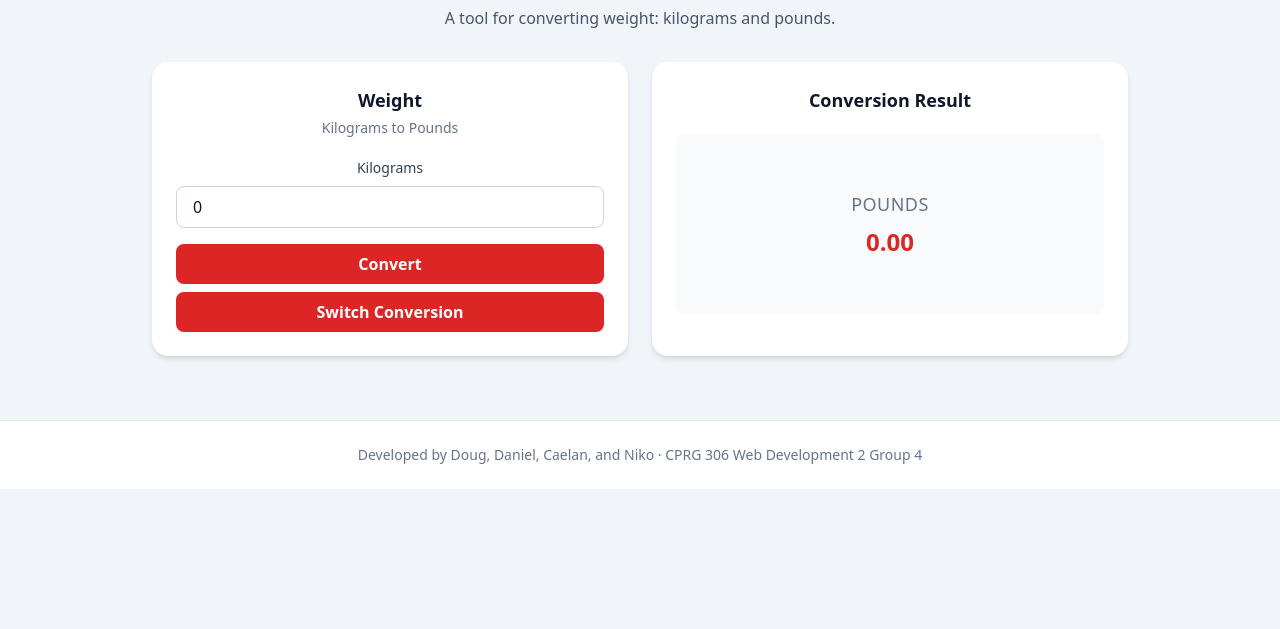
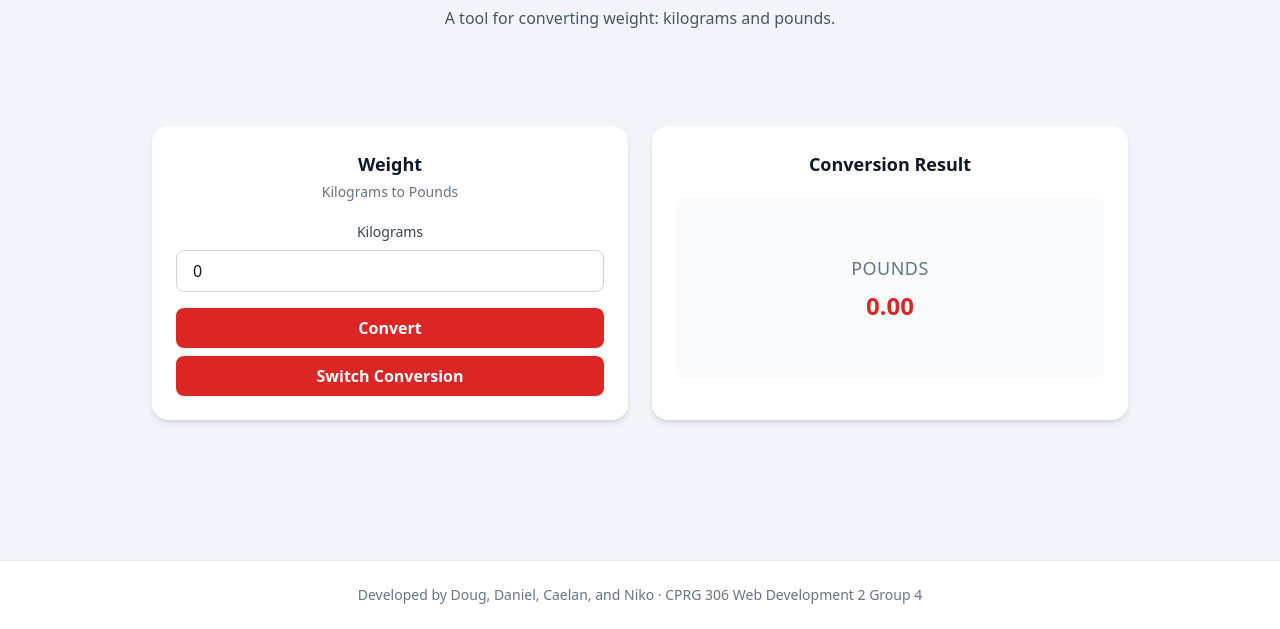
Before and after one commit to NikoDewit/web-development-2-group-4-assignment-1, a website: page weight_calc.html in a window 1280 px wide. Shown: the part 171-800 px from the top of the page. Drawn offline with nearby package versions, Linux system fonts and the light colour scheme.

Commit message:
updated body and main in weight_calc

```diff
--- a/weight_calc.html
+++ b/weight_calc.html
@@ -7,7 +7,7 @@
     <script src="https://cdn.tailwindcss.com"></script>
   </head>
 
-  <body class="bg-slate-100 dark:bg-gray-800 min-h-screen">
+  <body class="bg-slate-100 dark:bg-gray-800 min-h-screen flex flex-col">
     <header
       class="bg-white dark:bg-gray-700 border-b border-slate-200 dark:border-gray-600"
     >
@@ -40,7 +40,7 @@
       </p>
     </section>
 
-    <main class="max-w-5xl mx-auto px-6 pb-16">
+    <main class="max-w-5xl mx-auto px-6 pb-16 mt-6 sm:mt-10 lg:mt-16 flex-grow">
       <div class="grid grid-cols-1 md:grid-cols-2 gap-6">
         <!-- Input Box -->
         <div
```
